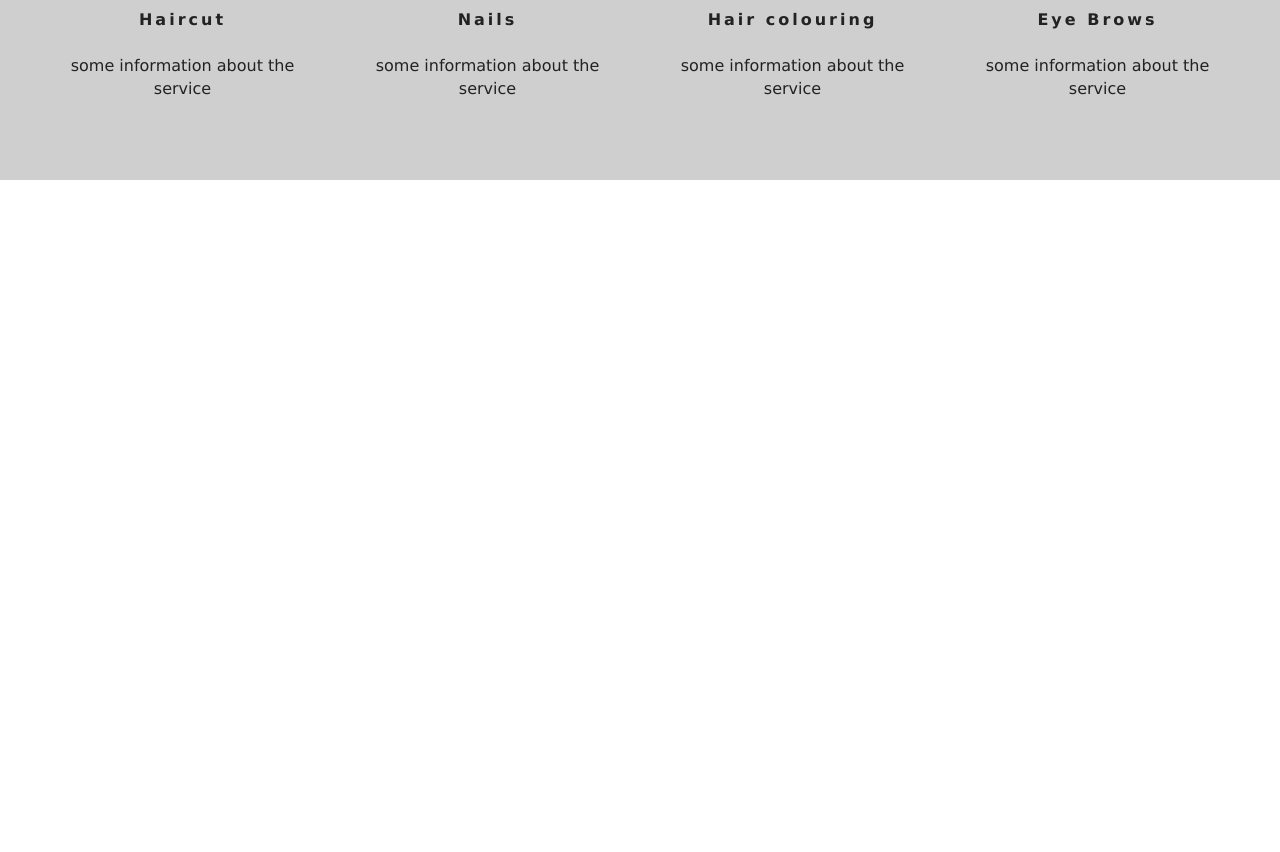
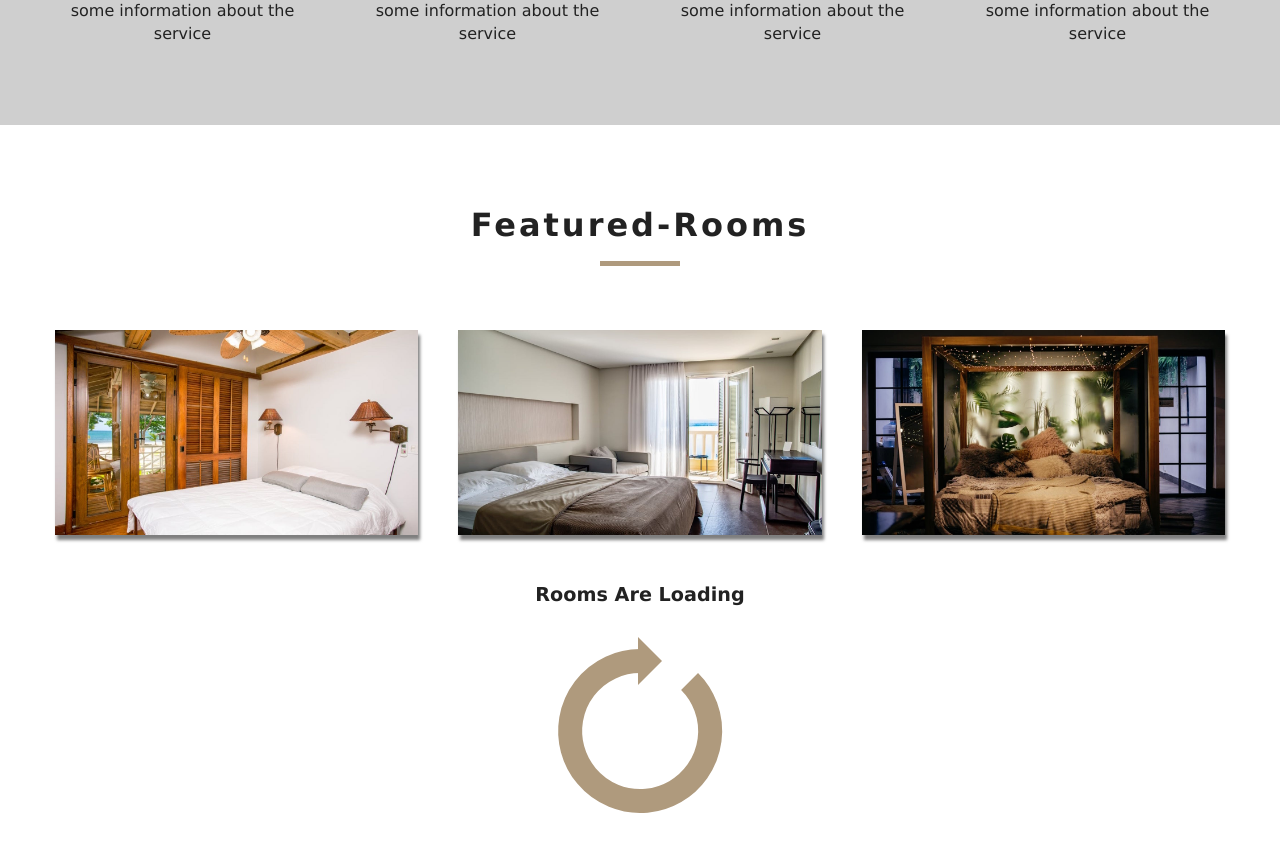
Before and after one commit to azadbagwan/aanamash, a React (Create React App) app: page / in a window 1280 px wide. Shown: the part 980-1832 px from the top of the page. Before the commit the page ends 1160 px from the top, so only its background shows below. Built offline with nearby package versions, Linux system fonts and the light colour scheme.

Commit message:
updated salon servvices

```diff
--- a/src/App.css
+++ b/src/App.css
@@ -294,6 +294,7 @@
 }
 .services h6 {
   letter-spacing: var(--mainSpacing);
+  text-transform: capitalize;
 }
 .services p {
   width: 80%;
--- a/src/App.js
+++ b/src/App.js
@@ -13,7 +13,7 @@
 function App() {
   return (
     <>
-      <body>
+
         <Navbar />
         <Switch>
           <Route exact path="/" component={Home} />
@@ -23,7 +23,7 @@
           <Route exact path="/contact_us" component={Contact_us} />
           <Route component={Error} />
         </Switch>
-      </body>
+
     </>
   );
 }
--- /dev/null
+++ b/src/components/FeaturedRooms.js
@@ -0,0 +1,31 @@
+import React, { Component } from 'react'
+import {RoomContext} from "../context"
+import Loading from "./Loading"
+import Room from "./Room"
+import Title from "./Title"
+
+export default class FeaturedRooms extends Component {
+    static contextType= RoomContext;
+    render() {
+
+        let {loading, featuredRooms: rooms } = this.context;
+        //console.log(rooms)
+        rooms=rooms.map(room=> {
+            return <Room key={room.id} room={room}/>
+        })
+
+        return (
+           <section className="featured-rooms">
+               <Title title=" Featured-rooms"></Title>
+               <div className="featured-rooms-center ">
+                   {loading?<Loading/>:rooms}
+               </div>
+
+
+
+<Loading/>
+           </section>
+
+        )
+    }
+}
--- /dev/null
+++ b/src/components/Loading.js
@@ -0,0 +1,10 @@
+import React from 'react'
+import loadingGif from "../images/gif/loading-arrow.gif"
+export default function Loading() {
+    return (
+        <div className="loading">
+            <h4>Rooms are loading</h4>
+            <img src={loadingGif} alt=""></img>
+        </div>
+    )
+}
--- /dev/null
+++ b/src/components/Room.js
@@ -0,0 +1,13 @@
+import React from 'react'
+import {Link} from "react-router-dom"
+import defaultImg from "../images/room-1.jpeg"
+export default function Room({room}) {
+    const{name,slug,images, price}= room;
+    console.log(room)
+    return (<article className="room">
+        <div className="img-container">
+            <img src={images[0] || defaultImg} alt=" single room"/>
+        </div>
+    </article>
+    );
+}
--- /dev/null
+++ b/src/context.js
@@ -0,0 +1,55 @@
+import React, { Component } from 'react'
+
+import items from "./data"
+
+const RoomContext = React.createContext();
+
+// <RoomContext.Provider value={'hello}
+
+
+
+class RoomProvider extends Component {
+    state={
+       rooms:[],
+       sortedRooms:[],
+       featuredRooms:[],
+       loading:true,
+    };
+    // getdata
+
+    componentDidMount(){
+        let rooms= this.formatData(items);
+
+        let featuredRooms= rooms.filter(room => room.featured === true);
+        this.setState({
+            rooms,
+            featuredRooms,
+            sortedRooms:rooms,
+            loading:false
+        })
+    }
+
+    formatData(items){
+        let tempItems=items.map(item=>{
+            let id=item.sys.id
+            let images=item.fields.images.map(image=> image.fields.file.url);
+
+            let room={...item.fields,images,id};
+            return room;
+
+        });
+        return tempItems;
+    }
+
+    render() {
+        return (
+            <RoomContext.Provider value={{...this.state}}>
+                {this.props.children}
+            </RoomContext.Provider>
+        )
+    }
+}
+
+
+const RoomConsumer= RoomContext.Consumer;
+export{RoomProvider,RoomConsumer, RoomContext}
--- a/src/index.js
+++ b/src/index.js
@@ -4,11 +4,14 @@
 import { BrowserRouter as Router } from "react-router-dom";
 import App from "./App";
 import * as serviceWorker from "./serviceWorker";
+import {RoomProvider} from "./context"
+ReactDOM.render(
+  <RoomProvider>
+    <Router>
+    <App />
+  </Router>
 
-ReactDOM.render(
-  <Router>
-    <App />
-  </Router>,
+  </RoomProvider>,
   document.getElementById("root")
 );
 
--- a/src/pages/Home.js
+++ b/src/pages/Home.js
@@ -4,6 +4,7 @@
 
 import {Link} from "react-router-dom";
 import ServicesHome from "../components/ServicesHome"
+import FeaturedRooms from "../components/FeaturedRooms"
 export default function Home() {
   return (
   <>
@@ -15,5 +16,6 @@
       </Banner>
   </Hero>
   <ServicesHome></ServicesHome>
+  <FeaturedRooms></FeaturedRooms>
   </>);
 }
--- a/src/pages/Services.js
+++ b/src/pages/Services.js
@@ -93,7 +93,7 @@
             <h4>HEAD MASSAGE WITH HAIR WASH</h4>
             <div> ₹500.00 </div>
           </li>
-          <li class="T5EIZe">
+          <li>
             <h4>NOTE</h4>
             <div>
               {" "}
```
